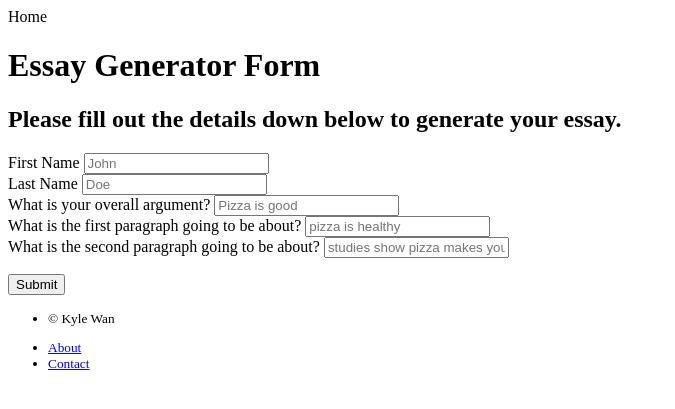
After one commit to kyle94024/EssayGenerator, a Flask app: page /generator/ in a window 1280 px wide. The commit adds this page. Shown: the top 409 px of the page, without its empty margins (0-675 px from the left). Run offline with Flask 2, Linux system fonts and the light colour scheme; parts of the project's set-up code (start-up, migrations or seed data) failed here and were passed over.

Commit message:
Added a few questions

```diff
--- a/essay_gen/public/forms.py
+++ b/essay_gen/public/forms.py
@@ -1,24 +1,27 @@
 # -*- coding: utf-8 -*-
 """Public forms."""
 from flask_wtf import FlaskForm
-from wtforms import PasswordField, StringField
+from wtforms import StringField
 from wtforms.validators import DataRequired
 
 
-class LoginForm(FlaskForm):
-    """Login form."""
+class GenForm(FlaskForm):
+    """The form used to supply the values of the generation questions."""
 
-    username = StringField("Username", validators=[DataRequired()])
-    password = PasswordField("Password", validators=[DataRequired()])
+    first_name = StringField("First Name", validators=[DataRequired()])
+    last_name = StringField("Last Name", validators=[DataRequired()])
+    overall_argument = StringField("What is your overall argument?", validators=[DataRequired()])
+    first_para = StringField("What is the first paragraph going to be about?", validators=[DataRequired()])
+    second_para = StringField("What is the second paragraph going to be about?", validators=[DataRequired()])
 
     def __init__(self, *args, **kwargs):
         """Create instance."""
-        super(LoginForm, self).__init__(*args, **kwargs)
+        super(GenForm, self).__init__(*args, **kwargs)
         self.user = None
 
     def validate(self):
         """Validate the form."""
-        initial_validation = super(LoginForm, self).validate()
+        initial_validation = super(GenForm, self).validate()
         if not initial_validation:
             return False
         return True
--- a/essay_gen/public/views.py
+++ b/essay_gen/public/views.py
@@ -2,15 +2,12 @@
 """Public section, including homepage and signup."""
 from flask import (
     Blueprint,
-    current_app,
-    flash,
-    redirect,
     render_template,
     request,
-    url_for,
+    flash
 )
-
-from essay_gen.utils import flash_errors
+from .forms import GenForm
+from essay_gen.utils import flash_errors, generate_essay
 
 blueprint = Blueprint("public", __name__, static_folder="../static")
 
@@ -18,6 +15,18 @@ blueprint = Blueprint("public", __name__, static_folder="../static")
 def home():
     """Home page."""
     return render_template("public/index.html")
+
+@blueprint.route("/generator/", methods=["GET", "POST"])
+def generator():
+    """Page that renders our generator form"""
+    form = GenForm(request.form)
+    if form.validate_on_submit():
+        essay = generate_essay(form.data)
+        flash("Thank you for filling the form {}!".format(form.first_name.data), "success")
+        return render_template("public/generator.html", form=form, essay=essay)
+    else:
+        flash_errors(form)
+    return render_template("public/generator.html", form=form)
 
 @blueprint.route("/about/")
 def about():
--- /dev/null
+++ b/essay_gen/templates/footer.html
@@ -0,0 +1,14 @@
+<footer>
+  <small>
+  <ul class="company">
+    <li>© Kyle Wan</li>
+  </ul>
+
+    <ul class="footer-nav">
+{% raw %}
+      <li><a href="{{ url_for('public.about') }}">About</a></li>
+{% endraw %}
+      <li><a href="mailto:kyle94024@gmail.com">Contact</a></li>
+    </ul>
+  </small>
+</footer>
--- /dev/null
+++ b/essay_gen/templates/layout.html
@@ -0,0 +1,49 @@
+<!DOCTYPE html>
+<html class="no-js" lang="en">
+  <head>
+    <meta charset="utf-8" />
+    <title>
+      {% block page_title %} EssayGen {% endblock %}
+    </title>
+    <meta
+      name="description"
+      content="{% block meta_description %}{% endblock %}"
+    />
+    <meta name="author" content="Kyle Wan" />
+    <meta name="viewport" content="width=device-width" />
+
+    {% block css %}{% endblock %}
+  </head>
+  <body class="{% block body_class %}{% endblock %}">
+    {% block body %} {% with form=form %} {% include "nav.html" %} {% endwith %}
+
+    <header>{% block header %}{% endblock %}</header>
+
+    <main role="main">
+      {% with messages = get_flashed_messages(with_categories=true) %} {% if
+      messages %}
+      <div class="row">
+        <div class="col-md-12">
+          {% for category, message in messages %}
+          <div class="alert alert-{{ category }}">
+            <a class="close" title="Close" href="#" data-dismiss="alert"
+              >&times;</a
+            >
+            {{ message }}
+          </div>
+          <!-- end .alert -->
+          {% endfor %}
+        </div>
+        <!-- end col-md -->
+      </div>
+      <!-- end row -->
+      {% endif %} {% endwith %} {% block content %}{% endblock %}
+    </main>
+
+    {% include "footer.html" %}
+
+    {% block js %}{% endblock %}
+    <!-- end scripts -->
+    {% endblock %}
+  </body>
+</html>
--- /dev/null
+++ b/essay_gen/templates/nav.html
@@ -0,0 +1 @@
+<nav>Home</nav>
--- /dev/null
+++ b/essay_gen/templates/public/generator.html
@@ -0,0 +1,37 @@
+{% extends "layout.html" %}
+
+{% block content %}
+  <h1>Essay Generator Form</h1>
+  <h2>Please fill out the details down below to generate your essay.</h2>
+
+  <form id="genForm" method="POST" action="" role="form">
+           {{ form.csrf_token }}
+            <div class="form-group">
+                {{form.first_name.label}}
+                {{form.first_name(placeholder="John", class_="form-control")}}
+            </div>
+            <div class="form-group">
+                {{form.last_name.label}}
+                {{form.last_name(placeholder="Doe", class_="form-control")}}
+            </div>
+            <div class="form-group">
+                {{form.overall_argument.label}}
+                {{form.overall_argument(placeholder="Pizza is good", class_="form-control")}}
+            </div>
+            <div class="form-group">
+                {{form.first_para.label}}
+                {{form.first_para(placeholder="pizza is healthy", class_="form-control")}}
+            </div>
+            <div class="form-group">
+                {{form.second_para.label}}
+                {{form.second_para(placeholder="studies show pizza makes you happier", class_="form-control")}}
+            </div>
+            <p><input type="submit" value="Submit"></p>
+  </form>
+
+  {% if essay is defined %}
+    <h3>Here is your generated essay:</h3>
+    <p>{{ essay }}</p>
+  {% endif %}
+
+{% endblock %}
--- a/essay_gen/utils.py
+++ b/essay_gen/utils.py
@@ -1,6 +1,10 @@
 # -*- coding: utf-8 -*-
 """Helper utilities and decorators."""
 from flask import flash
+
+def generate_essay(form_data):
+  """Generate the essay given parameters"""
+  return "{2} because {3}, and {4}".format(form_data["first_name"], form_data["last_name"], form_data["overall_argument"],form_data["first_para"], form_data["second_para"])
 
 
 def flash_errors(form, category="warning"):
```
Also changed, not shown: essay_gen/templates/public/index.html (+6 -12 lines).
